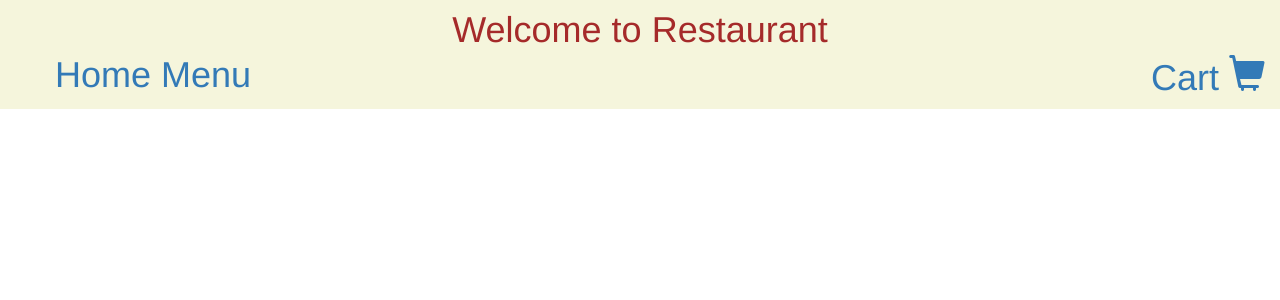
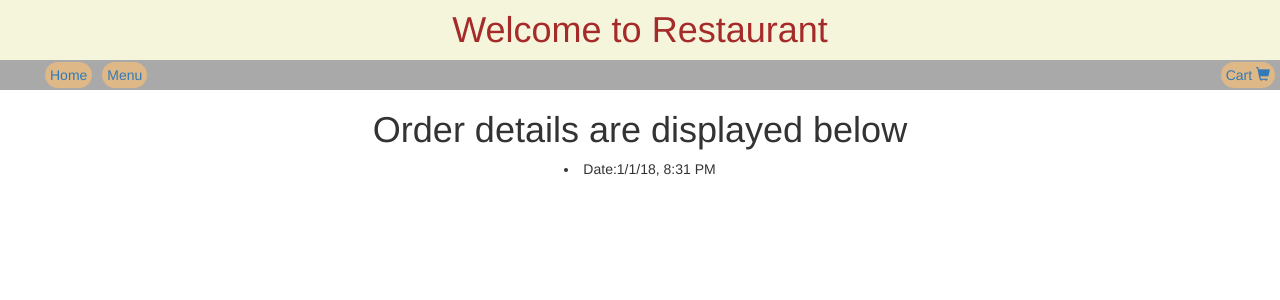
Before and after one commit to GYelamanchi/MyRestaurant, an Angular app: page /order in a window 1280 px wide. Before the commit this address led to /. Shown: the top 300 px of the page. Built offline with nearby package versions, Linux system fonts and the light colour scheme.

Commit message:
added order component

```diff
--- a/src/app/app-routing.module.ts
+++ b/src/app/app-routing.module.ts
@@ -4,12 +4,14 @@ import {RouterModule, Routes} from '@angular/router';
 import {ShoppingcartComponent} from './shoppingcart/shoppingcart.component';
 import {ItemsComponent} from './items/items.component';
 import {HomeComponent} from './home/home.component';
+import {OrderComponent} from './order/order.component';
 
 const routes:Routes=[
   { path: 'shoppingcart', component:ShoppingcartComponent  },
   { path: '', redirectTo: '/menu', pathMatch: 'full' },
   { path: 'menu', component:ItemsComponent  },
-  { path: 'home', component:HomeComponent  }
+  { path: 'home', component:HomeComponent  },
+  { path: 'order', component:OrderComponent  }
 
 ]
 
--- a/src/app/app.component.css
+++ b/src/app/app.component.css
@@ -16,3 +16,8 @@ li{
   display: inline-block;
   padding: 5px;
 }
+li a{
+  padding: 5px;
+  background-color: burlywood;
+  border-radius: 20px;
+}
--- a/src/app/app.component.html
+++ b/src/app/app.component.html
@@ -2,14 +2,15 @@
 <div style="text-align:center">
   <h1>
     Welcome to {{ title }}
-    <div style="text-align: left">
-      <ul style="margin:0;">
+  </h1>
+    <div style=" text-align: left;background-color: darkgrey">
+      <ul style="margin:0px;">
         <li><a routerLink="/home">Home</a></li>
         <li><a routerLink="/menu">Menu</a></li>
         <li style="float: right"> <a routerLink="/shoppingcart">Cart <span class="glyphicon glyphicon-shopping-cart"></span></a></li>
       </ul>
     </div>
-  </h1>
+
   <!--<app-items></app-items><br>-->
   <router-outlet></router-outlet>
 
--- a/src/app/app.module.ts
+++ b/src/app/app.module.ts
@@ -13,6 +13,7 @@ import {CartService} from './cart.service';
 import { ShoppingcartComponent } from './shoppingcart/shoppingcart.component';
 import { AppRoutingModule } from './/app-routing.module';
 import { HomeComponent } from './home/home.component';
+import { OrderComponent } from './order/order.component';
 
 
 
@@ -32,7 +33,8 @@ import { HomeComponent } from './home/home.component';
     AppComponent,
     ItemsComponent,
     ShoppingcartComponent,
-    HomeComponent
+    HomeComponent,
+    OrderComponent
   ],
   providers: [CartService,ItemService],
   bootstrap: [AppComponent]
--- a/src/app/item.ts
+++ b/src/app/item.ts
@@ -1,5 +1,5 @@
 export class Item {
-    id: String;
+    id: string;
     name: string;
     price: number;
     description: string;
--- /dev/null
+++ b/src/app/order.ts
@@ -0,0 +1,13 @@
+
+import {CartItem} from './cartitem';
+
+export class Order{
+  orderId: string;
+  items: CartItem[];
+  date: Date;
+  total: number;
+
+  constructor(){
+
+  }
+}
--- /dev/null
+++ b/src/app/order/order.component.html
@@ -0,0 +1,12 @@
+<div>
+  <h1>Order details are displayed below</h1>
+  <div>
+      <li *ngFor ="let cartItem of order.items">
+        {{cartItem.item.price}}
+        <span>{{cartItem.qty}}</span>
+        <span> Subtotal: {{cartItem.item.price*cartItem.qty}}</span>
+      </li>
+      <li>Date:{{order.date|date:'short'}}</li>
+      <li *ngIf="order.total">Total:{{order.total}}</li>
+  </div>
+</div>
--- /dev/null
+++ b/src/app/order/order.component.ts
@@ -0,0 +1,33 @@
+import { Component, OnInit } from '@angular/core';
+import {Order} from '../order';
+import {CartService} from '../cart.service';
+import {CartItem} from '../cartitem';
+
+@Component({
+  selector: 'app-order',
+  templateUrl: './order.component.html',
+  styleUrls: ['./order.component.css']
+})
+export class OrderComponent implements OnInit {
+  order:Order;
+  constructor(private cartService:CartService) {
+  }
+
+  ngOnInit() {
+    this.order=new Order();
+    this.order.items=this.cartService.getShoppingCart().getCartItems();
+    this.order.date=new Date();
+    this.order.total=this.getTotal();
+  }
+  private getTotal():number{
+    var cartItems = this.cartService.getShoppingCart().getCartItems();
+    var total:number=0;
+    cartItems.forEach(cartItem=>{
+      total+=cartItem.item.price*cartItem.qty;
+    })
+    if(total) {
+      return total;
+    }
+  }
+
+}
--- a/src/app/shoppingcart.ts
+++ b/src/app/shoppingcart.ts
@@ -15,8 +15,8 @@ export class ShoppingCart{
       cartItem = new CartItem();
       cartItem.item = item;
       cartItem.qty = 1;
-      this.cartItems.push(cartItem);
     }
+    this.cartItems.push(cartItem);
   }
 
   private IncrementQtyIfItemExists(itemId : String):boolean{
--- a/src/app/shoppingcart/shoppingcart.component.html
+++ b/src/app/shoppingcart/shoppingcart.component.html
@@ -5,4 +5,5 @@
       <span style="float: right">Qty:<b>{{cartItem.qty}}</b></span>
     </li>
   </ul>
+  <button><a routerLink="/order">Checkout</a></button>
 </div>
```
Also changed, not shown: src/app/order.service.ts (added, +8 -0 lines), src/app/order/order.component.css (added), 2 other files (tests, documents, lock files or other folders).
